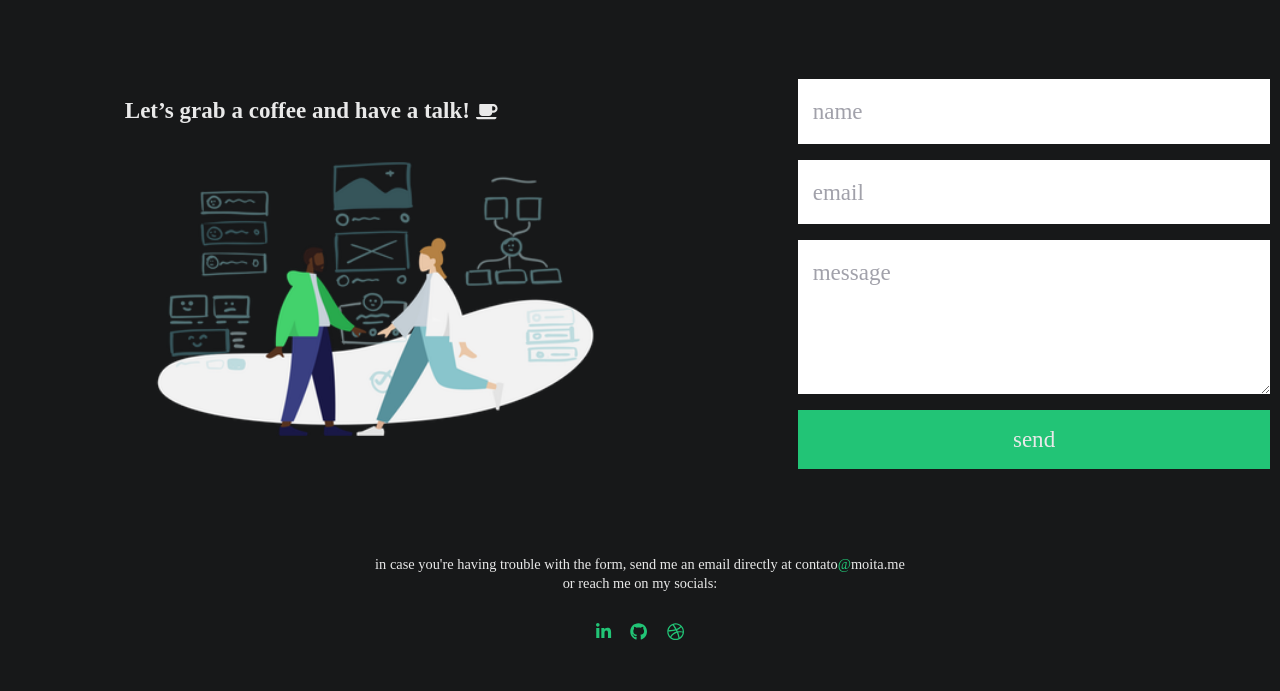
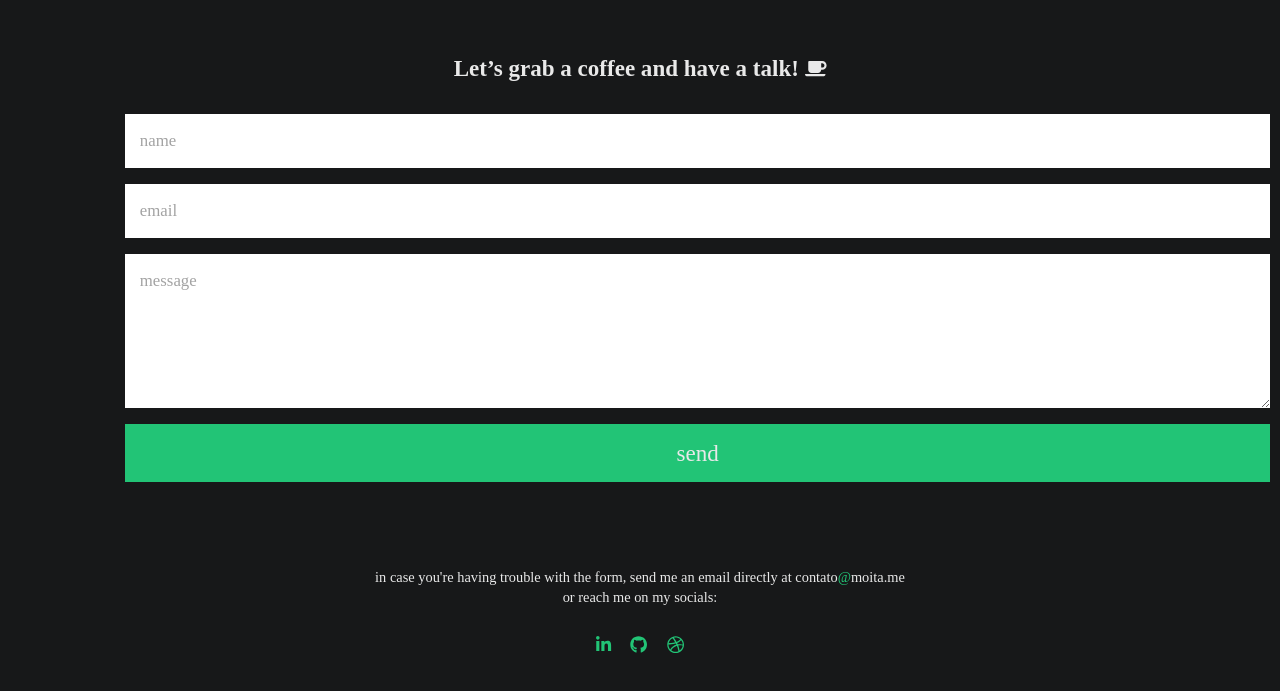
Before and after one commit to moitadev/moita-me, a Next.js app: page /about in a window 1280 px wide. Shown: the part 1559-2250 px from the top of the page. Built offline with nearby package versions, Linux system fonts and the light colour scheme.

Commit message:
Added colors to tailwind and form is now working

```diff
--- a/package.json
+++ b/package.json
@@ -17,11 +17,15 @@
     "animate.css": "^4.1.1",
     "aos": "^3.0.0-beta.6",
     "autoprefixer": "^10.3.4",
+    "axios": "^0.24.0",
+    "dotenv": "^10.0.0",
     "next": "11.1.2",
+    "nodemailer": "^6.7.0",
     "postcss": "^8.3.6",
     "react": "17.0.2",
     "react-animate-on-scroll": "^2.1.5",
     "react-dom": "17.0.2",
+    "react-hook-form": "^7.18.0",
     "react-scrollmagic": "^2.3.0",
     "react-tooltip": "^4.2.21",
     "tailwindcss": "^2.2.11"
--- a/pages/about.js
+++ b/pages/about.js
@@ -1,30 +1,42 @@
 import Head from 'next/head'
-import React, { useRef, useState } from "react";
+import { useForm } from 'react-hook-form';
+import React, { useRef } from "react";
+import { useRouter } from 'next/dist/client/router';
 import { FontAwesomeIcon } from "@fortawesome/react-fontawesome"
 import { library } from '@fortawesome/fontawesome-svg-core'
 import { fab } from '@fortawesome/free-brands-svg-icons'
 import { fas } from '@fortawesome/free-solid-svg-icons'
 import ReactTooltip from 'react-tooltip';
+import axios from 'axios';
 
 library.add(fab, fas)
 
 export default function About() {
+  const router = useRouter();
   const contactSection = useRef(null);
 
-  const [fields, setFields] = useState({
-    name: '',
-    email: '',
-    message: '',
-  });
+  const { register, handleSubmit, formState: { errors }, reset } = useForm();
 
-  function handleFormSubmit(event){
-    event.preventDefault();
-    console.log(fields);
-}
+  async function onSubmitForm(values){
+    let config = {
+      method: 'post',
+      url: `${process.env.NEXT_PUBLIC_API_URL}/api/contact`,
+      headers: {
+        'Content-Type': 'application/json',
+      },
+      data: values,
+    };
 
-  function handleInputChange(event){
-      fields[event.target.name] = event.target.value;
-      setFields(fields);
+    try{
+      const response = await axios(config);
+      if(response.status == 200){
+        reset();
+        router.push('/')
+      }
+    } catch (err) {
+      console.error(err);
+    }
+
   }
 
   const gotoContactSection = () => window.scrollTo({
@@ -144,21 +156,28 @@ export default function About() {
           </div>
         </div>
       </section>
-      <section ref={contactSection} className="p-2 flex flex-col items-center h-3/4">
-        <div className="container mx-auto grid flex-col sm:grid-flow-col gap-4 items-center">
-          <div className="ml-0 sm:ml-24 items-center">
-          <p className="text-left">
+      <section id="contactSection" ref={contactSection} className="p-2 flex flex-col items-center h-3/4">
+        <p className="text-left">
             <b>Let’s grab a coffee and have a talk!</b> <FontAwesomeIcon icon={["fas", "coffee"]} size="xs" />
           </p>
-            <img className="p-2 mr-0" src="/assets/email.png" width={500} />
-          </div>
-          <div className="ml-0 pb-2 w-100">
+        <div className="container mx-auto grid flex-col sm:grid-flow-col gap-4 items-center">
+          <div className="ml-0 sm:ml-24 pb-2 w-100">
             <div className="grid-flow-col">
-              <form className="my-6" onSubmit={handleFormSubmit}>
-                <input type="text" id="name" name="name" placeholder="name" onChange={handleInputChange} />
-                <input type="text" id="email" name="email" placeholder="email" onChange={handleInputChange} />
+              <form className="my-6" onSubmit={handleSubmit(onSubmitForm)}>
+                <span className="text-xs text-red-600 py-0">
+                  {errors.name && "should I call you John or Jane Doe?"}
+                </span>
+                <input className="text-sm" type="text" name="name" {...register('name', { required: true},)} id="name" placeholder="name" />
 
-                <textarea id="message" name="message" placeholder="message" onChange={handleInputChange} className="textArea h-32"></textarea>
+                <span className="text-xs text-red-600 py-0">
+                  {errors.email && "I'll need your email so I can contact you back"}
+                </span>
+                <input className="text-sm" type="text" {...register('email', { required: true })} id="email" placeholder="email"  />
+
+                <span className="text-xs text-red-600 py-0">
+                  {errors.message && "did you just forgot to type your message?"}
+                </span>
+                <textarea id="message" {...register('message', { required: true })} placeholder="message" className="text-sm textArea h-32"></textarea>
 
                 <input type="submit" value="send" />
               </form>
--- /dev/null
+++ b/pages/api/contact.js
@@ -0,0 +1,34 @@
+import nodemailer from 'nodemailer'
+
+export default async (req, res) => {
+    const {name, email, message} = req.body;
+
+    const transporter = nodemailer.createTransport({
+        service: 'Godaddy',
+        host: "smtpout.secureserver.net",
+        secureConnection: true,
+        port: 465,
+        auth: {
+            user: process.env.user,
+            pass: process.env.pass,
+        },
+    });
+
+    try {
+        const emailRes = await transporter.sendMail({
+            from: email,
+            to: 'contato@moita.me',
+            subject: `Contact from ${name}`,
+            html: `<p>You have a new contact form submission</p><br>
+            <p><b>Name:</b> ${name}</p><br>
+            <p><b>Email:</b> ${email}</p><br>
+            <p><b>Message:</b> ${message}</p><br>`,
+        });
+
+        console.log('Message Sent', emailRes.messageId)
+    } catch (err) {
+        console.log(err)
+    }
+
+    res.status(200).json(req.body)
+};
--- a/pages/api/hello.js
+++ /dev/null
@@ -1,5 +0,0 @@
-// Next.js API route support: https://nextjs.org/docs/api-routes/introduction
-
-export default function handler(req, res) {
-  console.log("hi!")
-}
--- a/pages/index.js
+++ b/pages/index.js
@@ -5,9 +5,10 @@ import { worksData } from '../lib/data';
 import { FontAwesomeIcon } from "@fortawesome/react-fontawesome"
 import { library } from '@fortawesome/fontawesome-svg-core'
 import { fab } from '@fortawesome/free-brands-svg-icons'
+import { fas } from '@fortawesome/free-solid-svg-icons'
 import { Controller, Scene } from 'react-scrollmagic';
 
-library.add(fab)
+library.add(fab, fas)
 
 export default function Home() {
   const workSection = useRef(null);
@@ -41,7 +42,23 @@ export default function Home() {
         <Controller>
           <Scene duration={'200%'} pin triggerHook={0}>
             <div className="workTitle">
-              <h1>Pilli</h1>
+              <div className="text-left">
+                <h1 className="text-7xl font-bold">Pilli</h1><br />
+                <p>Front-end Developer &#8211; Web App</p>
+                <p className="text-xs my-3 opacity-50">vue · bootstrap · sass · firebase</p>
+                <ul className="flex justify-center items-center mt-0">
+                  <li className="inline justify-center px-4 pb-4 pt-0">
+                    <a href="https://pillimidia-3fa4c.web.app/" target="_blank">
+                      <FontAwesomeIcon icon={["fas", "desktop"]} size="lg" className="icons" />
+                    </a>
+                  </li>
+                  <li className="inline justify-center px-4 pb-4 pt-0">
+                    <a href="https://github.com/moitadev/pillimidia" target="_blank">
+                      <FontAwesomeIcon icon={["fas", "code"]} size="lg" className="icons" />
+                    </a>
+                  </li>
+                </ul>
+              </div>
             </div>
           </Scene>
         </Controller>
@@ -70,7 +87,25 @@ export default function Home() {
         <Controller>
           <Scene duration={'200%'} pin triggerHook={0}>
             <div className="workTitle">
-              <h1>Node Form</h1>
+              <div className="text-left">
+                <h1 className="text-7xl font-bold">React Form</h1><br />
+                <p>Fullstack Developer &#8211; Web App</p>
+                <p className="text-xs my-3 opacity-50">react · nodemailer · API route</p>
+                <ul className="flex justify-center items-center mt-0">
+                  <li className="inline justify-center px-4 pb-4 pt-0">
+                    <Link href={'/about#contactSection'}>
+                      <a>
+                        <FontAwesomeIcon icon={["fas", "desktop"]} size="lg" className="icons" />
+                      </a>
+                    </Link>
+                  </li>
+                  <li className="inline justify-center px-4 pb-4 pt-0">
+                    <a href="https://github.com/moitadev/pillimidia" target="_blank">
+                      <FontAwesomeIcon icon={["fas", "code"]} size="lg" className="icons" />
+                    </a>
+                  </li>
+                </ul>
+              </div>
             </div>
           </Scene>
         </Controller>
--- a/postcss.config.js
+++ b/postcss.config.js
@@ -1,5 +1,4 @@
 module.exports = {
-  important: true,
   plugins: {
     tailwindcss: {},
     autoprefixer: {},
--- a/styles/globals.css
+++ b/styles/globals.css
@@ -9,6 +9,11 @@
     font-family: 'Roboto Slab';
     font-weight: 400;
     font-size: 1.2rem;
+}
+
+::selection{
+  background-color: #22c476;
+  color: #171819;
 }
 
 html,
@@ -146,7 +151,6 @@ input[type=submit]:hover{
   width: 50%;
   height: 100vh;
   display: flex;
-  justify-content: center;
   align-items: center;
 
 }
--- a/tailwind.config.js
+++ b/tailwind.config.js
@@ -1,3 +1,5 @@
+const colors = require('tailwindcss/colors')
+
 module.exports = {
   purge: ['./pages/**/*.{js,ts,jsx,tsx}', './components/**/*.{js,ts,jsx,tsx}'],
   darkMode: false, // or 'media' or 'class'
@@ -6,6 +8,13 @@ module.exports = {
     colors: {
       moitagreen: '#22c476',
       moitablack: '#171819',
+      black: colors.black,
+      white: colors.white,
+      gray: colors.trueGray,
+      indigo: colors.indigo,
+      red: colors.rose,
+      yellow: colors.amber,
+      blue: colors.blue,
     },
   },
   variants: {
```
Also changed, not shown: 1 other file (tests, documents, lock files or other folders). Lines whose indentation alone changed are shown as unchanged.
